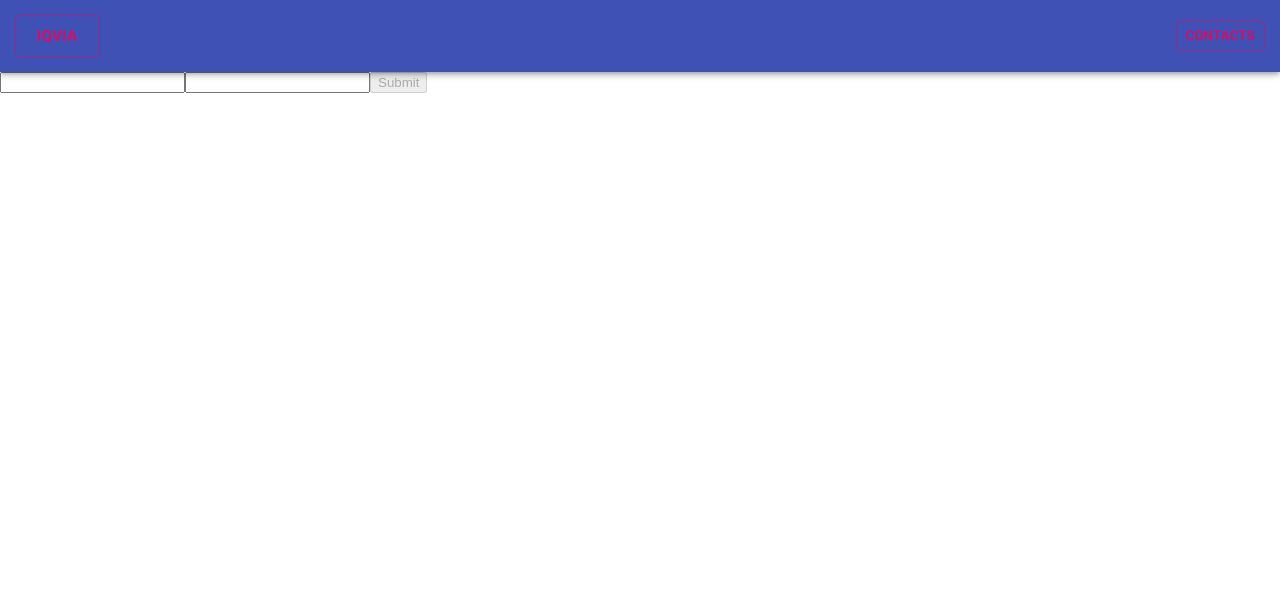
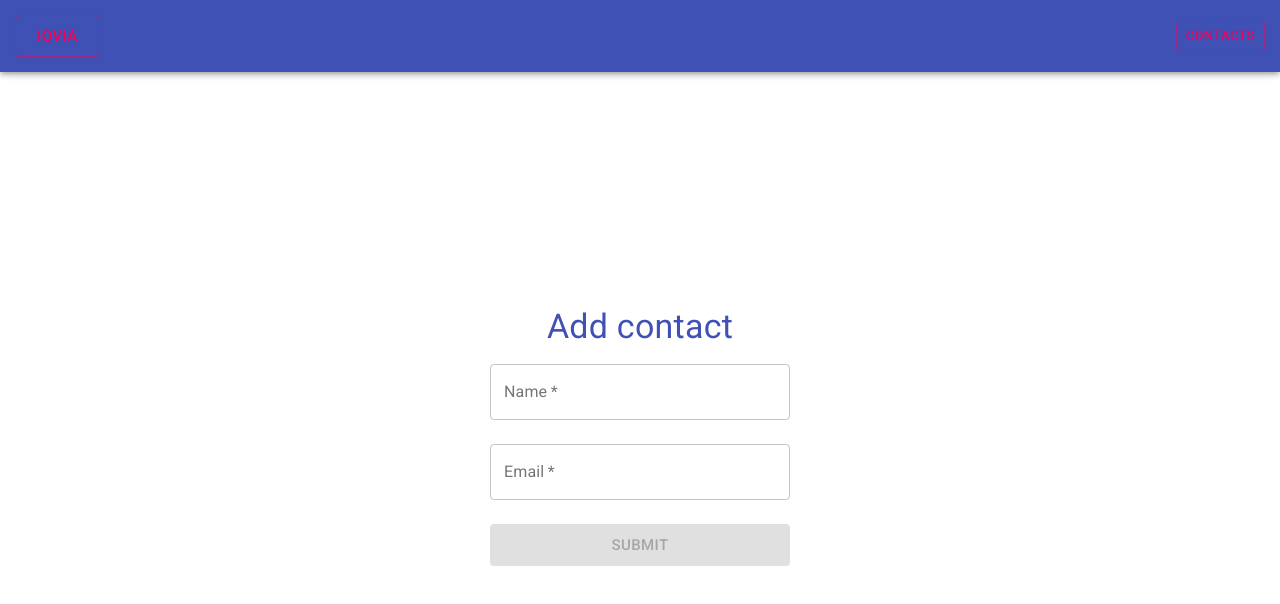
Before and after one commit to DilyanaM/contacts-iqvia, a React (Create React App) app: page /contacts/add in a window 1280 px wide. Shown: the top 604 px of the page. Built offline with nearby package versions, Linux system fonts and the light colour scheme.

Commit message:
style add/edit form

```diff
--- a/contacts.json
+++ b/contacts.json
@@ -54,6 +54,6 @@
       "name": "another",
       "email": "another@email.com",
       "id": "454p_j7ufXbIMib0VrsaI"
-    }
+    },
   ]
 }
--- a/src/components/contact/Add.tsx
+++ b/src/components/contact/Add.tsx
@@ -17,6 +17,7 @@ class Add extends Component<{}, {id: string, name: string, email: string}> {
 
     return (
       <Form
+        title="Add contact"
         id={id}
         name={name}
         email={email}
--- /dev/null
+++ b/src/components/contact/Contact.css
@@ -0,0 +1,20 @@
+.contact-form {
+  display: flex;
+  height: 100%;
+  flex-direction: column;
+  align-items: center;
+  justify-content: center;
+}
+
+.form-title {
+  color: #3f51b5;
+}
+
+.form-input {
+  min-width: 300px !important;
+}
+
+.submit {
+  width: 300px;
+  margin-top: 16px !important;
+}
--- a/src/components/contact/Form.tsx
+++ b/src/components/contact/Form.tsx
@@ -1,42 +1,59 @@
 import React, { Component } from 'react';
+import { Redirect } from 'react-router';
 import { Mutation } from 'react-apollo';
+import Typography from '@material-ui/core/Typography';
+import TextField from '@material-ui/core/TextField';
+import Button from '@material-ui/core/Button';
 import ADD_CONTACT from '../../graphql/mutations/addContact';
 import UPDATE_CONTACT from '../../graphql/mutations/updateContact';
 import GET_CONTACTS from '../../graphql/queries/contactsList';
-import { Redirect } from 'react-router';
+import './Contact.css';
 
 class Form extends Component<{
   id: string,
   name: string,
   email: string
-  mutation: string
+  mutation: string,
+  title: string
 }> {
   state = {
     id: this.props.id ? this.props.id : '',
     name: this.props.name,
     email: this.props.email,
     mutation: this.props.mutation,
+    title: this.props.title,
     redirect: false
   }
 
   render() {
-    const { id, name, email, mutation, redirect } = this.state;
+    const { id, name, email, mutation, redirect, title } = this.state;
     return (
-      <div>
+      <div className="contact-form">
         {!!redirect && <Redirect to="/contacts" />}
-        <input
+        <Typography variant="h4" className="form-title">{title}</Typography>
+        <TextField
+          required
+          id="name"
+          className="form-input"
+          label="Name"
           value={name}
+          margin="normal"
+          variant="outlined"
           onChange={e => this.setState({
             name: e.target.value
           })}
+        />
+        <TextField
           required
-        />
-        <input
+          id="email"
+          className="form-input"
+          label="Email"
           value={email}
+          margin="normal"
+          variant="outlined"
           onChange={e => this.setState({
             email: e.target.value
           })}
-          required
         />
         <Mutation
           mutation={mutation === 'ADD_CONTACT' ? ADD_CONTACT : UPDATE_CONTACT}
@@ -54,12 +71,16 @@ class Form extends Component<{
                 : onMutate({ variables: { id, name, email } })
             };
             return (
-              <button
+              <Button
                 onClick={submit}
                 disabled={name === '' || email === ''}
+                variant="contained"
+                color="secondary"
+                size="large"
+                className="submit"
               >
                 Submit
-              </button>
+              </Button>
             )
           }}
         </Mutation>
--- a/src/components/contact/Update.tsx
+++ b/src/components/contact/Update.tsx
@@ -16,6 +16,7 @@ class Update extends Component<RouteComponentProps<any>> {
 
           return (
             <Form
+              title="Edit contact"
               id={id}
               name={data.contact.name}
               email={data.contact.email}
```
